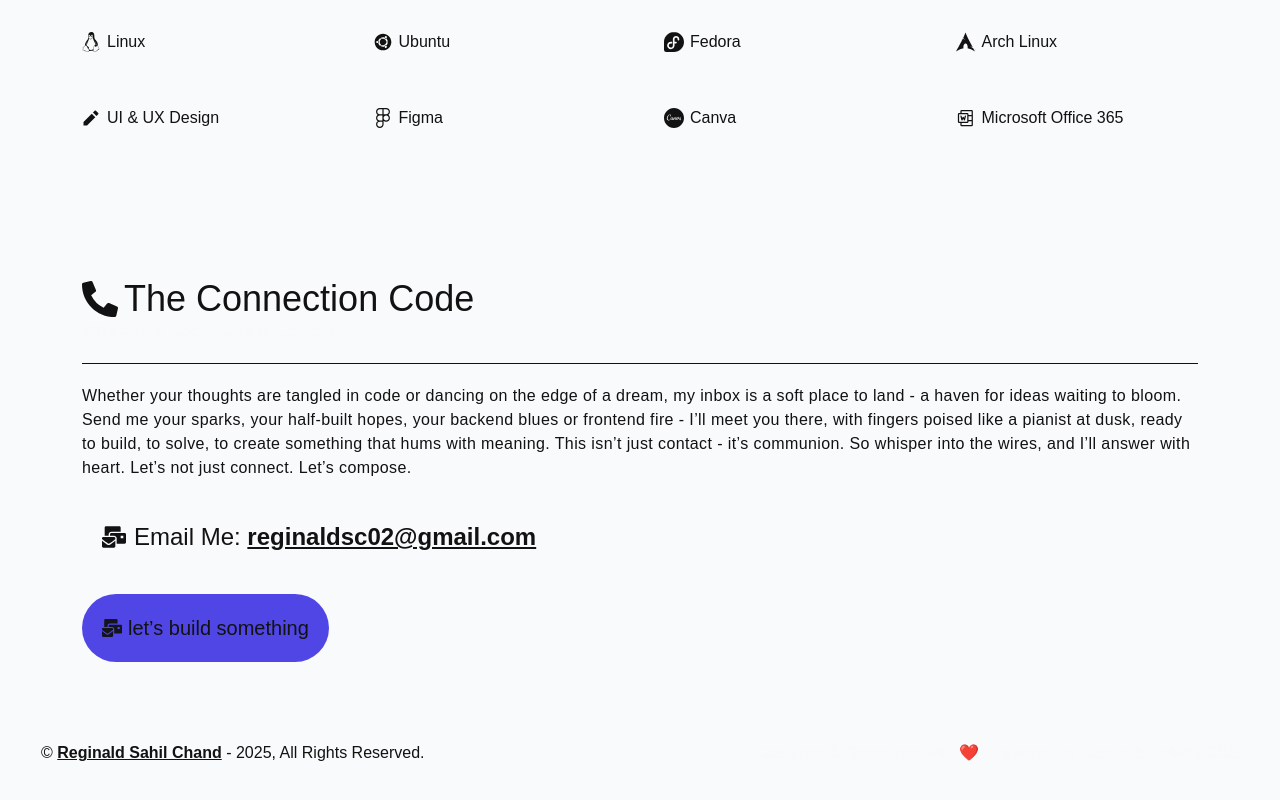
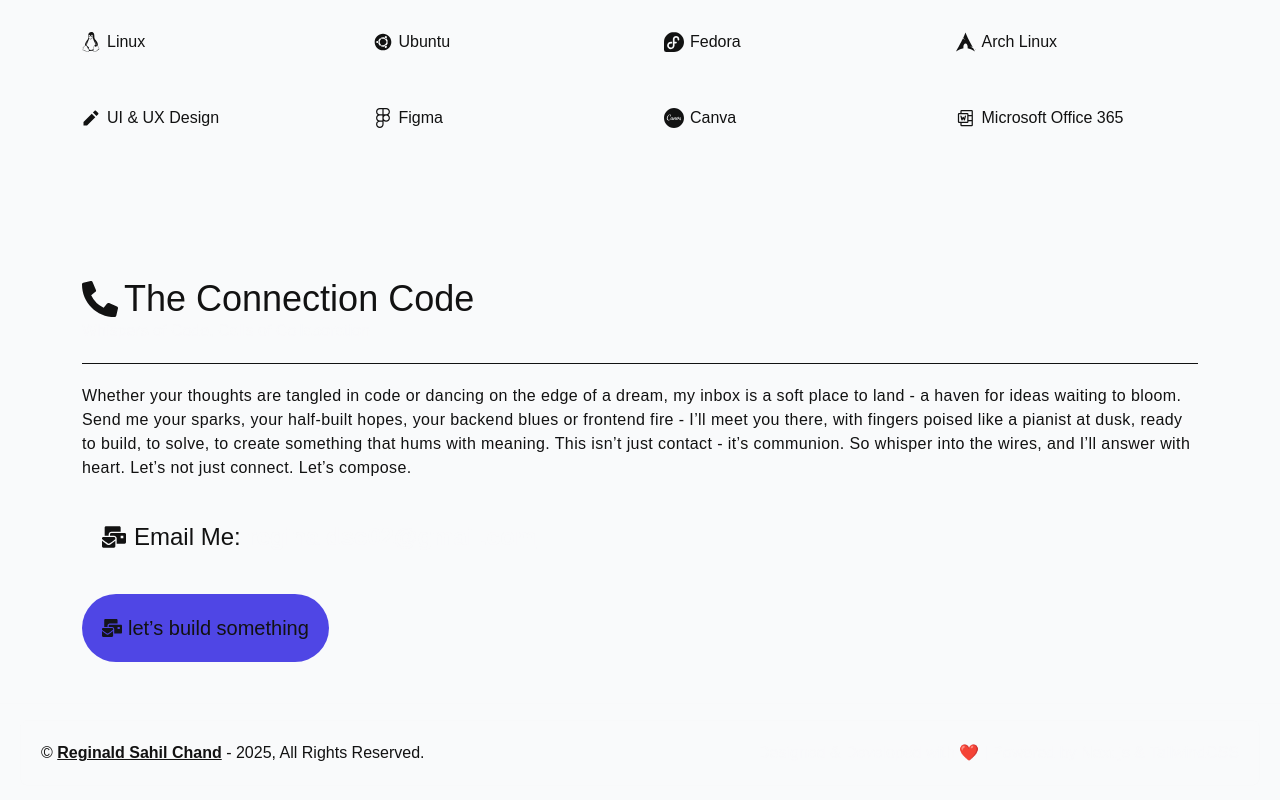
Before and after one commit to reginaldsc02/rsc-dev-portfolio, a Next.js app: page / in a window 1280 px wide. Shown: the part 2635-3435 px from the top of the page. Built offline with nearby package versions, Linux system fonts and the light colour scheme.

Commit message:
Add: Active & Hover Styles/States

```diff
--- a/components/section/Contact.tsx
+++ b/components/section/Contact.tsx
@@ -67,7 +67,7 @@ export const Contact = () => {
                 href={"mailto: reginaldsc02@gmail.com"}
                 target="_blank"
                 rel="noreferrer"
-                className="underline font-bold"
+                className="underline font-bold text-gray-50/50 inline-block transition-all duration-200 ease-linear hover:text-gray-50 active:scale-95"
               >
                 reginaldsc02@gmail.com
               </Link>
```
